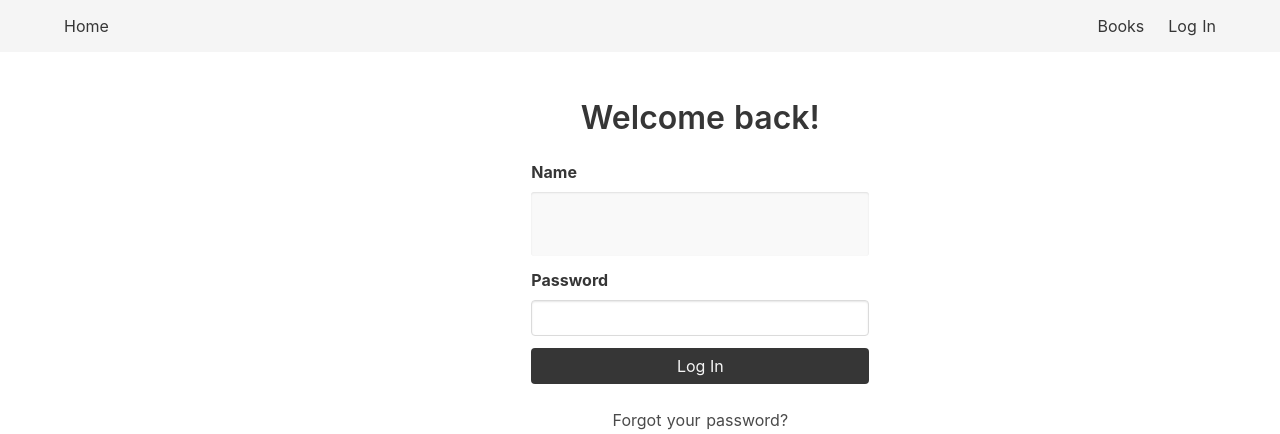
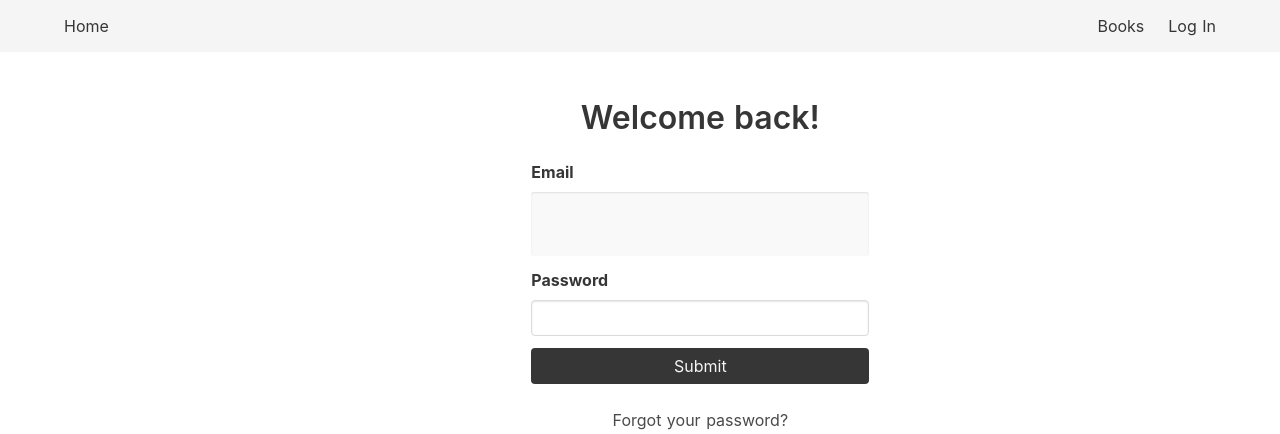
Before and after one commit to nielsdegroot789/schoolbib, a Nuxt app in the folder frontend/: page /login in a window 1280 px wide. Shown: the top 434 px of the page. Built offline with nearby package versions, Linux system fonts and the light colour scheme; no server answers; what @braid/vue-formulate would draw is missing.

Commit message:
inlog fixed

```diff
--- a/frontend/pages/login.vue
+++ b/frontend/pages/login.vue
@@ -6,16 +6,13 @@
         <div class="columns">
           <div class="column is-6 is-offset-4">
             <h2 class="title has-text-centered">Welcome back!</h2>
-
-            <div class="field">
-              <label class="label">Name</label>
-              <div class="control">
+            <form action="" @submit.prevent="login({ email, password })">
+              <div class="field">
+                <label class="label">Email</label>
                 <input v-model="email" type="text" class="input" name="email" />
               </div>
-            </div>
-            <div class="field">
-              <label class="label">Password</label>
-              <div class="control">
+              <div class="field">
+                <label class="label">Password</label>
                 <input
                   v-model="password"
                   type="password"
@@ -23,15 +20,10 @@
                   name="password"
                 />
               </div>
-            </div>
-            <div class="control">
-              <button
-                class="button is-dark is-fullwidth"
-                @click="login({ email: email, password: password })"
-              >
-                Log In
-              </button>
-            </div>
+              <div class="field">
+                <input type="submit" class="button is-dark is-fullwidth" />
+              </div>
+            </form>
             <div class="has-text-centered" style="margin-top: 20px">
               <div v-if="showError" class="errorMessage">
                 Error: This combination is not found.
@@ -95,7 +87,7 @@ export default {
     },
   },
   methods: {
-    login(data) {
+    login(data, event) {
       this.$store.dispatch('login', data);
     },
     openEmailModal() {
--- a/frontend/store/index.js
+++ b/frontend/store/index.js
@@ -33,7 +33,6 @@ export const actions = {
     if (filters['filter-authors']) {
       params.authors = filters['filter-authors'];
     }
-    console.log(params);
     try {
       const books = await this.$axios({
         method: 'GET',
```
